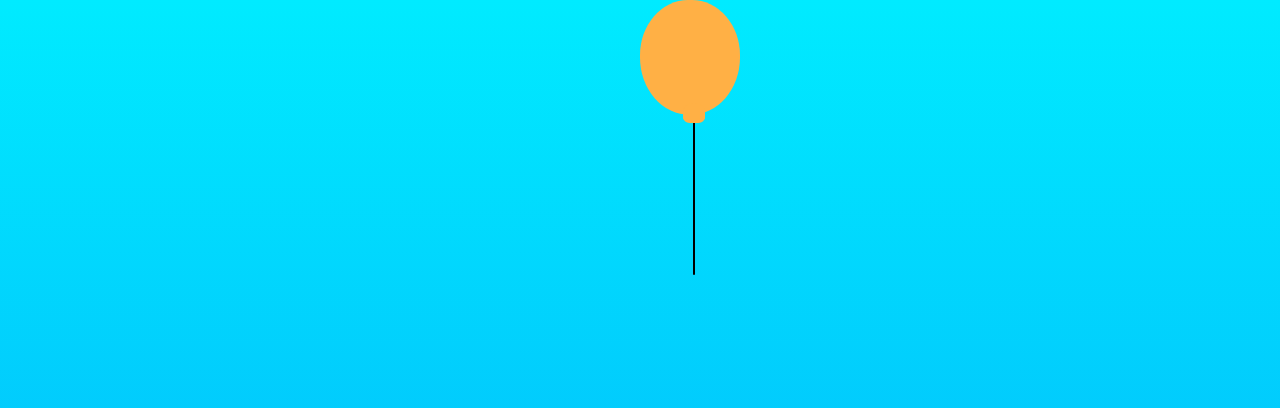
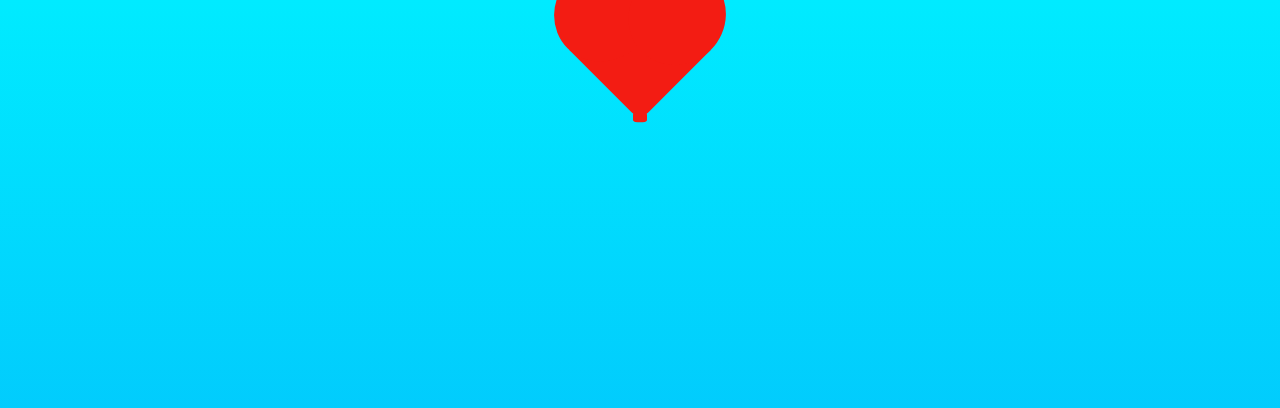
Before and after one commit to Choalstn/baton_recruit, a React (Create React App) app: page / in a window 1280 px wide. Shown: the top 408 px of the page. Built offline with nearby package versions, Linux system fonts and the light colour scheme.

Commit message:
[Design] : 하트 모양 풍선

```diff
--- a/src/App.tsx
+++ b/src/App.tsx
@@ -1,10 +1,12 @@
 import "./App.css";
 import Balloon from "./components/Balloon";
+import HeartBalloon from "./components/HeartBalloon";
 
 function App() {
   return (
     <div className="App">
-      <Balloon />
+      {/* <Balloon /> */}
+      <HeartBalloon />
     </div>
   );
 }
--- /dev/null
+++ b/src/components/HeartBalloon.tsx
@@ -0,0 +1,56 @@
+import { styled } from "styled-components";
+
+const Heart = styled.div`
+  width: 100px;
+  height: 100px;
+  background-color: #f31c13;
+  position: relative;
+  border-bottom-right-radius: 12%;
+  transform: rotate(45deg);
+
+  &:after {
+    width: 95px;
+    height: 100px;
+    content: "";
+    position: absolute;
+    top: -50%;
+    border-radius: 50%;
+    background-color: #f31c13;
+    margin-left: 5px;
+  }
+
+  &:before {
+    width: 95px;
+    height: 100px;
+    content: "";
+    position: absolute;
+    left: -50%;
+    border-radius: 50%;
+    background-color: #f31c13;
+  }
+`;
+
+const Tail = styled.div`
+  position: absolute;
+  content: "";
+  bottom: -3px;
+  left: 90%;
+  transform: rotate(-45deg);
+  width: 2px;
+  height: 0px;
+  border-left: 6px solid #f31c13;
+  border-right: 6px solid #f31c13;
+  border-bottom: 12px solid #f31c13;
+  outline: black;
+  border-radius: 45% 45% 30% 30%;
+`;
+
+function HeartBalloon() {
+  return (
+    <Heart>
+      <Tail />
+    </Heart>
+  );
+}
+
+export default HeartBalloon;
```
